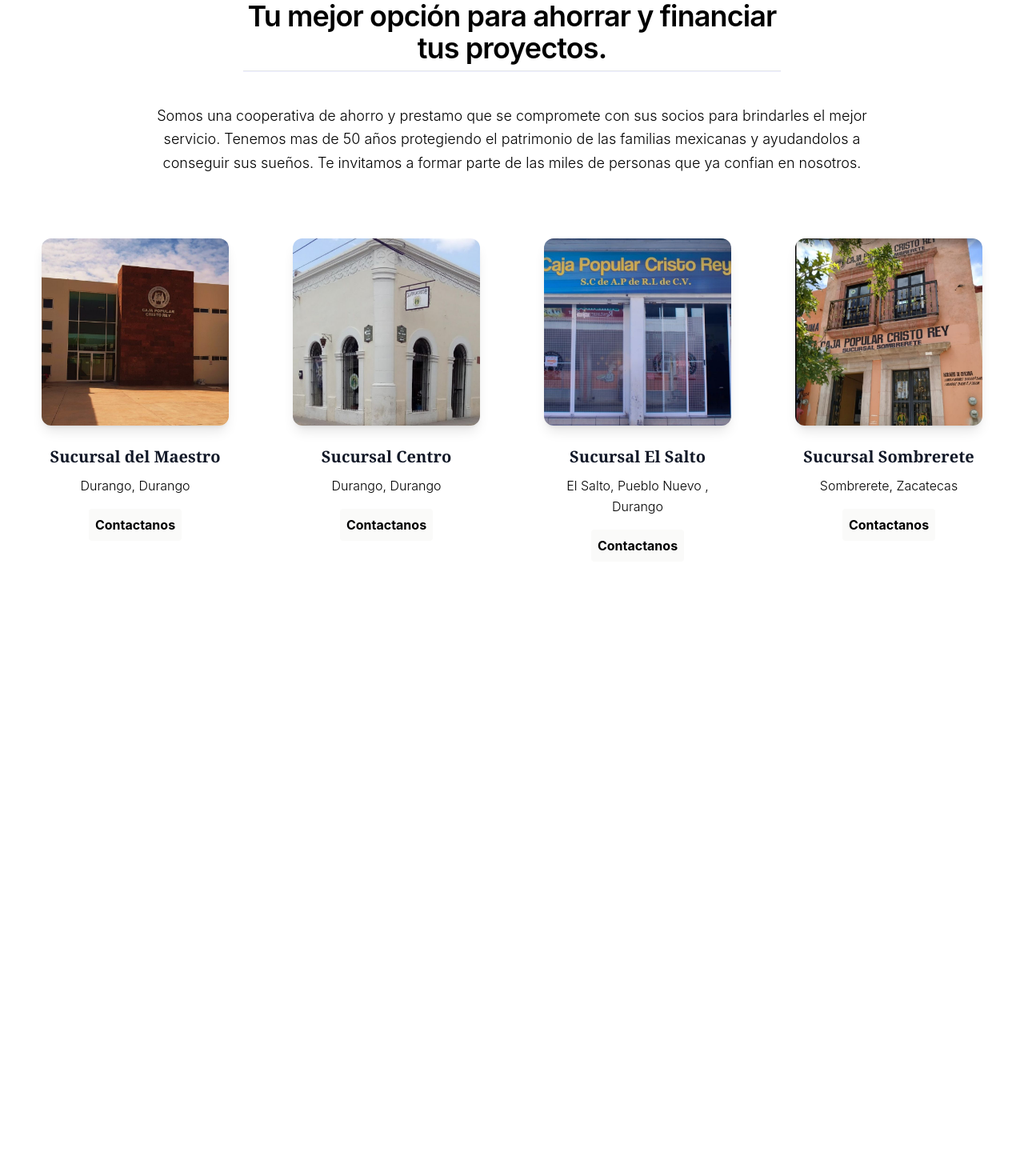
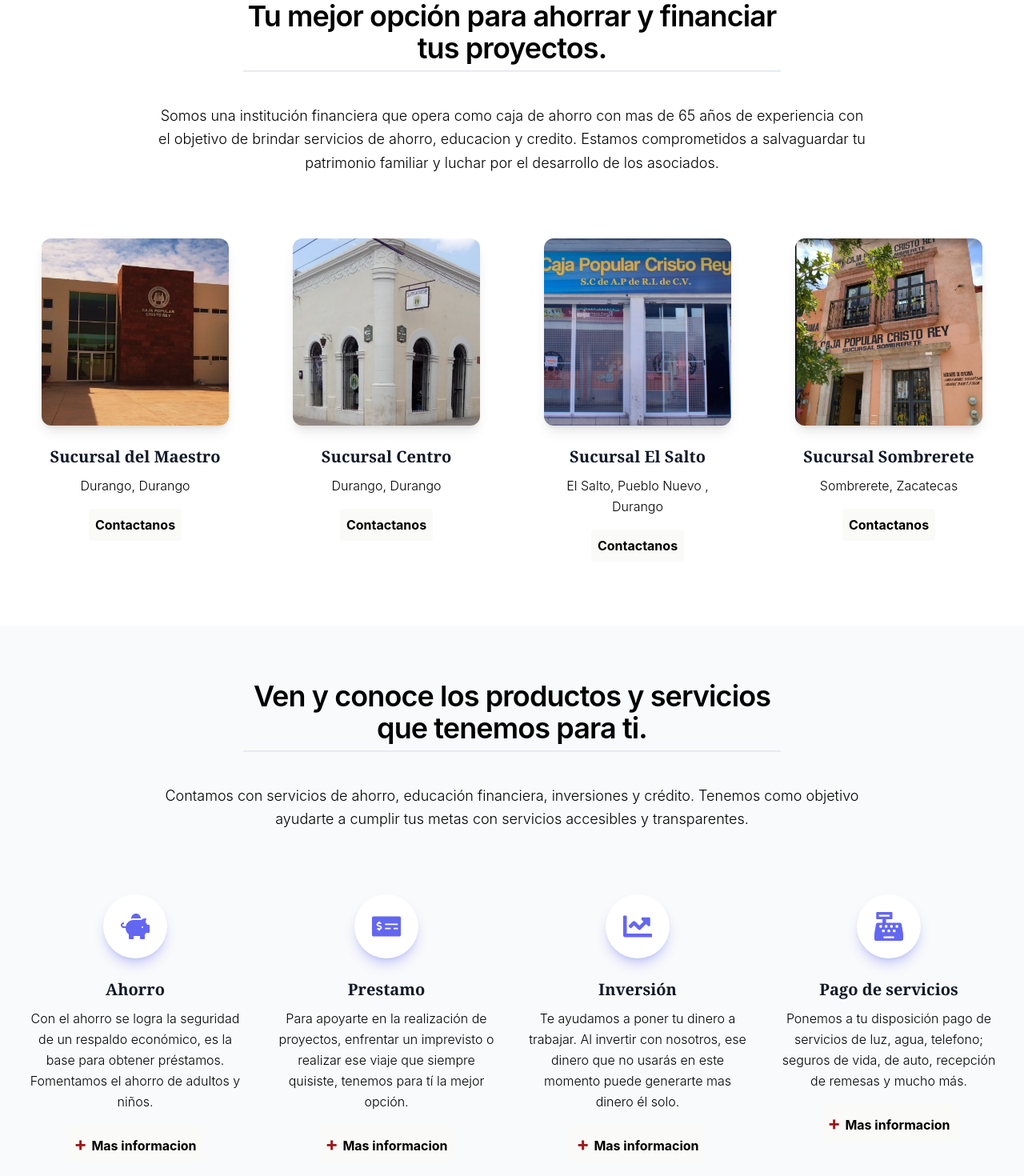
Before and after one commit to JorgeEGallardo/CPCRWeb, a Next.js app: page / in a window 1280 px wide. Shown: the part 840-2310 px from the top of the page at 80% size. Before the commit the page ends 1622 px from the top, so only its background shows below. Built offline with nearby package versions, Linux system fonts and the light colour scheme.

Commit message:
Visual page done

```diff
--- /dev/null
+++ b/components/Footer.js
@@ -0,0 +1,9 @@
+const Footer = () => {
+    return (
+        <div className="w-full flex align-middle items-end text-center mt-20 p-10 shadow-md shadow-indigo-100 border">
+            <p className="text-md w-full italic">Copyright © Caja Popular Cristo Rey 2021</p>
+        </div>
+    )
+}
+
+export default Footer
--- a/components/Jumbo.js
+++ b/components/Jumbo.js
@@ -10,7 +10,7 @@
                     <div className="text-gray-300">
                         <LeadText color="text-gray-300 text-lg font-light leadind-relaxed mt-6 mb-4">
                             Somos una sociedad cooperativa de ahorro y prestamo supervisada y regulada por la CNBV Y FOCOOP que se preocupa
-                            por el tu patrimonio y el de tu familia.
+                            por tu patrimonio y tu familia.
                         </LeadText>
                         <button className="bg-gradient-to-r shadow-md shadow-red-500/30 hover:shadow-red-500/90 from-red-900 to-red-900 p-3 mt-4 text-lg rounded"> Conocer mas </button>
                     </div>
--- a/components/Modal.js
+++ b/components/Modal.js
@@ -1,5 +1,4 @@
 import Styles from '../styles/Home.module.css'
-import Maps from './Maps';
 const Modal = ({ handleClose, show, children }) => {
     const showHideClassName = show ? 'visible' : 'invisible';
 
@@ -8,10 +7,9 @@
         <section className={' max-w-5xl mt-10 bg-indigo-500 ' + Styles.modalMain}>
           {children}
           <section className="mx-auto">
-          <Maps></Maps>
           </section>
           <div className="px-10 mx-10 mb-5 ">
-          <button className="w-full mt-10 px-10 text-white bg-gradient-to-r shadow-md shadow-red-500/30 hover:shadow-red-500/90 from-red-900 to-red-900 p-3 mt-4 text-xl rounded"
+          <button className="w-full text-white bg-gradient-to-r shadow-md shadow-red-500/30 hover:shadow-red-500/90 from-red-900 to-red-900 px-1 p-3 mt-4 md:px-10 text-xl rounded text-center"
             onClick={handleClose}>
             Cerrar
           </button>
--- /dev/null
+++ b/components/Service.js
@@ -0,0 +1,27 @@
+import Link from 'next/link'
+const Service = ({text, title, link, children}) => {
+    return (
+          <>
+        <div className="w-full lg:w-3/12 px-4 text-center">
+        <div className="text-blue-gray-800 p-3 w-20 h-20 shadow-lg shadow-indigo-500/30 rounded-full bg-white inline-flex items-center justify-center mb-6">
+          <span className="leading-none text-indigo-500 text-4xl">
+            {children}
+          </span>
+        </div>
+        <h1 className="text-gray-900 text-xl font-serif font-bold leading-normal mt-0 mb-2">
+          {title}
+        </h1>
+        <p className="text-blue-gray-700 text-base font-light leading-relaxed mt-0 mb-4">
+          {text}
+        </p>
+        <Link href={link}>
+        <button className="bg-stone-50 p-2 font-bold rounded" type="button">
+         <span className="text-red-800 text-2xl"> + </span> Mas informacion
+        </button>
+        </Link>
+      </div>
+      </>
+    )
+}
+
+export default Service
--- /dev/null
+++ b/pages/ahorro.js
@@ -0,0 +1,5 @@
+export default function Ahorro() {
+    return (
+        <h1>Ahorro</h1>
+    )
+}
--- a/pages/index.js
+++ b/pages/index.js
@@ -5,33 +5,130 @@
 import Navbar from "../components/Navbar";
 import styles from "../styles/Home.module.css";
 import Card from "../components/Card";
-
+import Service from "../components/Service";
+import Certificate  from '../public/certificate.svg'
+import {
+  FaPiggyBank,
+  FaMoneyCheckAlt,
+  FaChartLine,
+  FaCashRegister,
+} from "react-icons/fa";
+import Image from "next/image";
+import Footer from "../components/Footer";
 export default function Home() {
   return (
     <div>
       <Navbar></Navbar>
       <Jumbo></Jumbo>
       <section>
+        {/* Contacto */}
         <Curves></Curves>
         <H1>Tu mejor opción para ahorrar y financiar tus proyectos.</H1>
         <Text>
-          Somos una cooperativa de ahorro y prestamo que se compromete con sus
-          socios para brindarles el mejor servicio. Tenemos mas de 50 años
-          protegiendo el patrimonio de las familias mexicanas y ayudandolos a
-          conseguir sus sueños. Te invitamos a formar parte de las miles de
-          personas que ya confian en nosotros.
+          Somos una institución financiera que opera como caja de ahorro con mas
+          de 65 años de experiencia con el objetivo de brindar servicios de
+          ahorro, educacion y credito. Estamos comprometidos a salvaguardar tu
+          patrimonio familiar y luchar por el desarrollo de los asociados.
         </Text>
         <div className="container max-w-7xl px-3 mx-auto mt-20">
           <div className="flex flex-wrap justify-center text-center mb-20">
             <div className="flex flex-wrap">
-              <Card title="Sucursal del Maestro" subtitle="Durango, Durango" imgSrc="/suc1.jpg" imgAlt="Sucursal del maestro durango Caja popular cristo rey ahorro prestamo credito"  ></Card>
-              <Card title="Sucursal Centro" subtitle="Durango, Durango" imgSrc="/suc2.jpg" imgAlt="Sucursal centro durango Caja popular cristo rey ahorro prestamo credito"  ></Card>
-              <Card title="Sucursal El Salto" subtitle="El Salto, Pueblo Nuevo , Durango" imgSrc="/suc3.jpg" imgAlt="Sucursal el salto durango Caja popular cristo rey ahorro prestamo credito"  ></Card>
-              <Card title="Sucursal Sombrerete" subtitle="Sombrerete, Zacatecas" imgSrc="/suc4.jpg" imgAlt="Sucursal sombrerete durango Caja popular cristo rey ahorro prestamo credito"  ></Card>
+              <Card
+                title="Sucursal del Maestro"
+                subtitle="Durango, Durango"
+                address="Francisca Escarzaga #126, Colonia del Maestro, Durango, Dgo"
+                phone="618-810-27-19"
+                imgSrc="/suc1.jpg"
+                imgAlt="Sucursal del maestro durango Caja popular cristo rey ahorro prestamo credito"
+              ></Card>
+              <Card
+                title="Sucursal Centro"
+                subtitle="Durango, Durango"
+                address="Pino Suarez #212, Zona Ote, Centro, Durango, Dgo"
+                phone="618-812-87-31"
+                imgSrc="/suc2.jpg"
+                imgAlt="Sucursal centro durango Caja popular cristo rey ahorro prestamo credito"
+              ></Card>
+              <Card
+                title="Sucursal El Salto"
+                subtitle="El Salto, Pueblo Nuevo , Durango"
+                address="Francisco I. Madero S/N, Zona Centro, Pueblo Nuevo, El Salto, Dgo."
+                phone="673-876-46-49"
+                imgSrc="/suc3.jpg"
+                imgAlt="Sucursal el salto durango Caja popular cristo rey ahorro prestamo credito"
+              ></Card>
+              <Card
+                title="Sucursal Sombrerete"
+                subtitle="Sombrerete, Zacatecas"
+                address="Ave. Miguel Hidalgo #124, Colonia Centro, Sombrerete, Zacatecas."
+                phone="433-935-25-17"
+                imgSrc="/suc4.jpg"
+                imgAlt="Sucursal sombrerete durango Caja popular cristo rey ahorro prestamo credito"
+              ></Card>
             </div>
           </div>
         </div>
       </section>
+      <section className="bg-gray-50 pt-7">
+        <H1>Ven y conoce los productos y servicios que tenemos para ti. </H1>
+        <Text>
+          {" "}
+          Contamos con servicios de ahorro, educación financiera, inversiones y
+          crédito. Tenemos como objetivo ayudarte a cumplir tus metas con
+          servicios accesibles y transparentes.
+        </Text>
+        <div className="container max-w-7xl px-3 mx-auto mt-20 pb-3">
+          <div className="flex flex-wrap justify-center text-center mb-20">
+            <div className="flex flex-wrap justify-center">
+              <Service
+                title="Ahorro"
+                text="Con el ahorro se logra la seguridad de un respaldo económico, es la base para obtener préstamos.  Fomentamos el ahorro de adultos y niños."
+                link="/ahorro"
+              >
+                {" "}
+                <FaPiggyBank />
+              </Service>
+              <Service
+                title="Prestamo"
+                text="Para apoyarte en la realización de proyectos, enfrentar un imprevisto o realizar ese viaje que siempre quisiste, tenemos para tí la mejor opción."
+                link="/google"
+              >
+                {" "}
+                <FaMoneyCheckAlt />
+              </Service>
+              <Service
+                title="Inversión"
+                text="Te ayudamos a poner tu dinero a trabajar. Al invertir con nosotros, ese dinero que no usarás en este momento puede generarte mas dinero él solo."
+                link="/google"
+              >
+                {" "}
+                <FaChartLine />
+              </Service>
+              <Service
+                title="Pago de servicios"
+                text="Ponemos a tu disposición pago de servicios de luz, agua, telefono; seguros de vida, de auto, recepción de remesas y mucho más."
+                link="/google"
+              >
+                {" "}
+                <FaCashRegister />
+              </Service>
+            </div>
+          </div>
+        </div>
+      </section>
+      <section>
+        <div className="w-full mb-20 block md:flex items-center">
+          <div className="md:w-6/12 w-full">
+             <H1>¿Por qué confiar en nosotros?</H1>
+            <Text><p className="text-xl mt-10 ml-3 md:ml-20 text-left text-gray-600 font-medium">Somos una entidad financiera supervisada y autorizada por la CNBV (Comisión Nacional Bancaria y Valores) y FOCOOP (Fideicomiso Fondo de Supervisión Auxiliar de Sociedades Cooperativas de Ahorro y Préstamo y de Protección a sus Ahorradores. Esto significa que tu dinero estará seguro con nosotros.</p></Text>
+              <Text><p className="text-xl mt-10 ml-3 md:ml-20 text-left text-gray-600 font-medium"> Ademas contamos con multiples seguros que protegen tu ahorro, tu patrimonio y sobretodo a tu familia. Por si fuera poco, contamos con  tasas realmente bajas con plazos flexibles y accessibles para que puedas elegir lo que mas te convenga en este momento.</p></Text>
+          </div>
+          <div className="md:w-4/12 w-6/12 mx-auto ">
+          <Image height="500" alt="certificado supervisada CNBV CPCR CAJA POPULAR CRISTO REY CHECK" src={Certificate} />
+          </div>
+        </div>
+      </section>
+      <Footer></Footer>
     </div>
   );
 }
--- a/styles/Home.module.css
+++ b/styles/Home.module.css
@@ -24,12 +24,13 @@
 
 .modalMain{
   position:fixed;
-  padding-top: 5rem;
+  border-radius: 15px;
+  padding-top: 1rem;
   padding-bottom: 2rem;
   background: white;
   width: 80%;
   height: auto;
-  top:50%;
+  top:30%;
   left:50%;
   transform: translate(-50%,-50%);
 }
@@ -41,8 +42,8 @@
 }
 .iframe  {
   position: relative;
-  padding-bottom: 65.25%;
-  padding-top: 30px;
+  padding-bottom: 30.25%;
+  padding-top: 10px;
   height: 0;
   overflow: hidden;
   }
```
Also changed, not shown: components/Card.js (+19 -5 lines), components/Maps.js (+3 -7 lines), public/certificate.svg (added).
